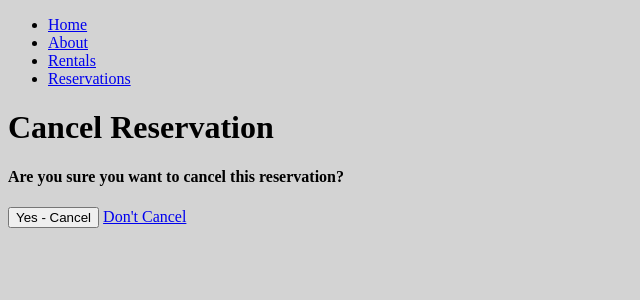
After one commit to mgerken86/Basecamp, a Django app: page /reservations/1/delete in a window 1280 px wide. The commit adds this page. Shown: the top 300 px of the page, without its empty margins (0-640 px from the left). Run offline with Django 4.2, Linux system fonts and the light colour scheme; tables that the repository leaves empty hold one stand-in row (values such as "Sample post").

Commit message:
Reservations can be cancelled

```diff
--- /dev/null
+++ b/main_app/templates/main_app/reservation_confirm_delete.html
@@ -0,0 +1,13 @@
+{% extends 'base.html' %}
+
+{% block content %}
+  <h1>Cancel Reservation</h1>
+
+  <h4>Are you sure you want to cancel this reservation?</h4>
+
+  <form action="" method="POST">
+    {% csrf_token %}
+    <input type="submit" value="Yes - Cancel" class="btn">
+    <a href="{% url 'reservation_detail' object.id %}">Don't Cancel</a>
+  </form>
+{% endblock %}
--- a/main_app/templates/main_app/reservation_detail.html
+++ b/main_app/templates/main_app/reservation_detail.html
@@ -5,6 +5,8 @@
 
 <p>Start: {{reservation.start_date}}</p>
 <p>End: {{reservation.end_date}}</p>
+
+<a href="{% url 'reservation_delete' reservation.id %}">Cancel This Reservation</a>
 
 {% if reservation.gear_item.count %}
     <h3>Gear Reserved:</h3>
--- a/main_app/templates/main_app/reservation_list.html
+++ b/main_app/templates/main_app/reservation_list.html
@@ -13,7 +13,6 @@
 
 <p>{{gear_item.name}}</p>
 
-
 {% endfor %}
 <hr>
 {% empty %}
--- a/main_app/urls.py
+++ b/main_app/urls.py
@@ -14,4 +14,5 @@ urlpatterns = [
     path('reservations/new', views.ReservationCreate.as_view(), name='reservation_create'),
     path('reservations/<int:pk>', views.ReservationDetail.as_view(), name='reservation_detail'),
     path('reservations/<int:reservation_id>/add_gear/<int:gear_item_id>', views.add_gear, name='add_gear'),
+    path('reservations/<int:pk>/delete', views.ReservationDelete.as_view(), name='reservation_delete'),
 ]
--- a/main_app/views.py
+++ b/main_app/views.py
@@ -35,6 +35,10 @@ class Gear_itemDelete(DeleteView):
     model = Gear_item
     success_url = '/rentals/'
 
+class ReservationDelete(DeleteView):
+    model = Reservation
+    success_url = '/reservations/'
+
 
 def home(request):
   return render(request, 'home.html')
```
